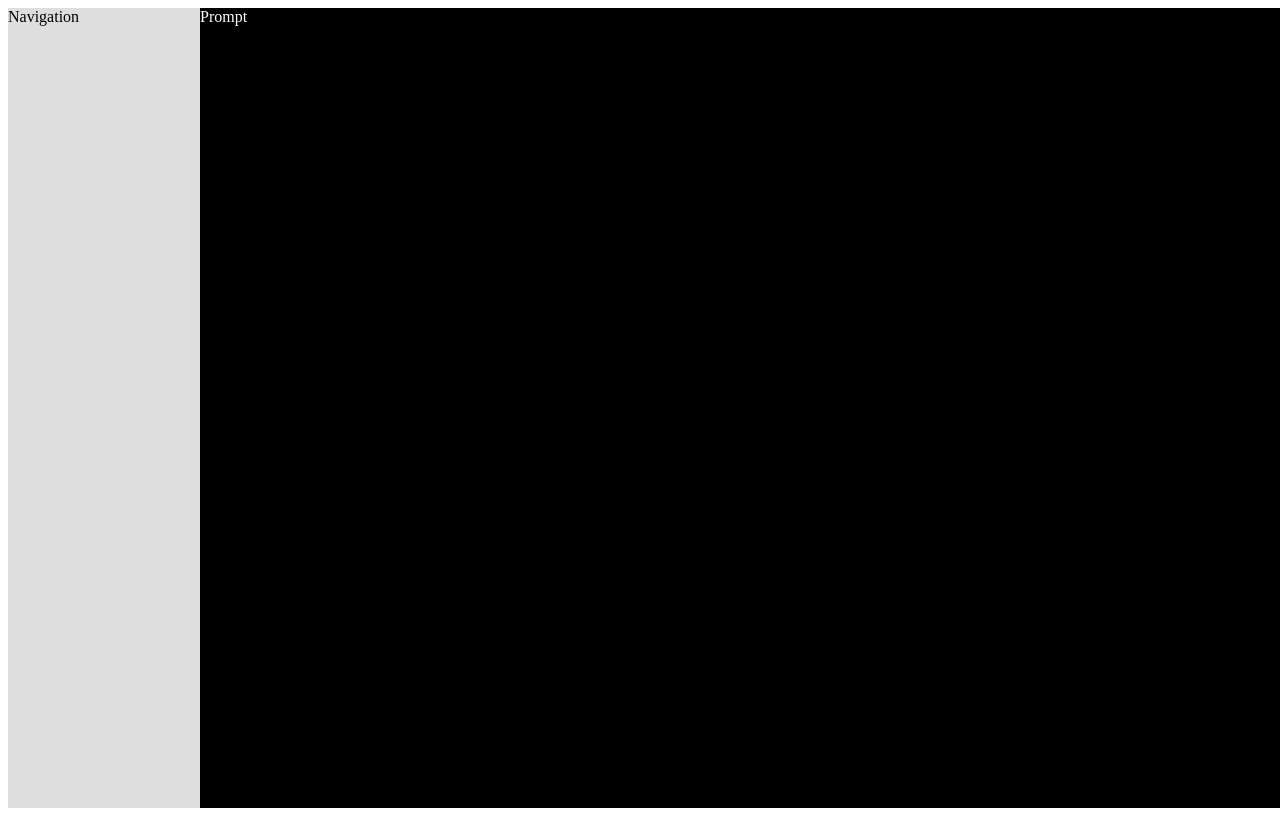
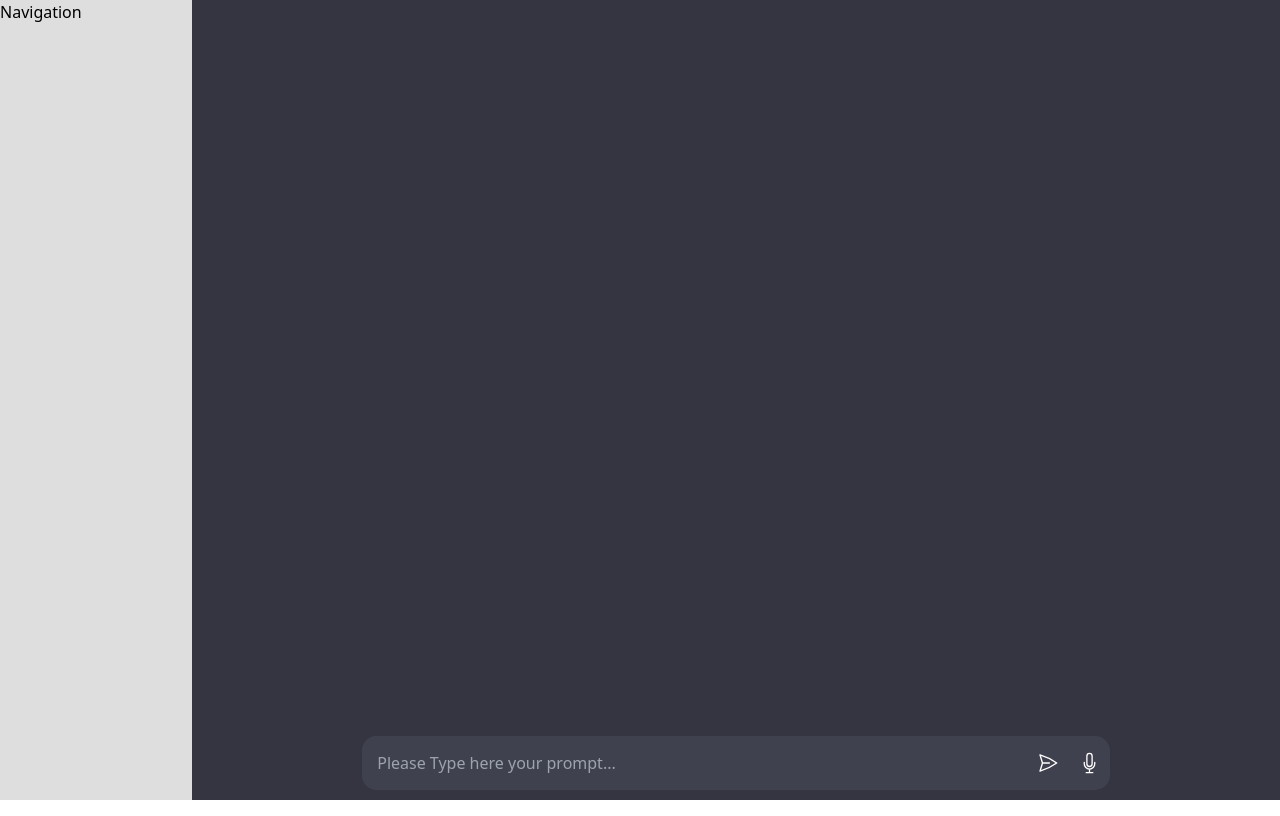
Before and after one commit to pushpendra-dpa/react-chatgpt, a JavaScript app: page / in a window 1280 px wide. Built offline with nearby package versions, Linux system fonts and the light colour scheme.

Commit message:
Prompt Part Done

```diff
--- a/src/App.css
+++ b/src/App.css
@@ -2,6 +2,8 @@
   display: flex;
   height: 100vh;
   width: 100vw;
+  margin: 0;
+  padding: 0;
 }
 
 .App>div:nth-child(1) {
@@ -11,6 +13,13 @@
 
 .App>div:nth-child(2) {
   width: 85vw;
-  background-color: black;
   color: #ffffff;
 }
+
+.App .main-screen {
+  display: flex;
+  flex-direction: column;
+  justify-content: space-between;
+  background: #343541;
+
+}
--- a/src/App.js
+++ b/src/App.js
@@ -7,7 +7,7 @@ function App() {
   return (
     <div className="App">
       <Navigation />
-      <div>
+      <div className='main-screen'>
         <Example />
         <Prompt />
       </div>
--- a/src/Prompt.js
+++ b/src/Prompt.js
@@ -1,4 +1,17 @@
-const Prompt = ()=>{
-    return <div>Prompt</div>
+import "./prompt.css"
+import MicSVG from "./assets/mic.svg"
+import SendSVG from "./assets/send.svg"
+const Prompt = () => {
+    return <div className="main-prompt">
+        <div>
+            <input type="text" placeholder="Please Type here your prompt..." />
+            <div className="mic">
+                <img src={SendSVG} width={"24px"} />
+            </div>
+            <div className="mic">
+                <img src={MicSVG} width={"24px"} />
+            </div>
+        </div>
+    </div>
 }
 export default Prompt;
--- a/src/index.css
+++ b/src/index.css
@@ -1,3 +1,8 @@
 @tailwind base;
 @tailwind component;
 @tailwind utilities;
+
+body {
+    padding: 0;
+    margin: 0;
+}
--- a/src/index.js
+++ b/src/index.js
@@ -1,3 +1,4 @@
 import ReactDOM from "react-dom"
 import App from "./App"
+import "./index.css"
 ReactDOM.render(<App />, document.querySelector("#root"))
--- /dev/null
+++ b/src/prompt.css
@@ -0,0 +1,31 @@
+.main-prompt {
+    padding: 10px;
+}
+
+.main-prompt>div {
+    display: flex;
+    justify-content: center;
+    background: #40414f;
+    width: 70%;
+    margin: 0 auto;
+    border-radius: 15px;
+}
+
+
+.main-prompt>div>input {
+
+    border-radius: 15px;
+    width: 100%;
+    background: #40414f;
+    padding: 15px;
+    outline: none;
+    cursor: text;
+}
+
+.main-prompt .mic {
+    display: flex;
+    align-items: center;
+    padding: 0 10px 0 10px;
+    cursor: pointer;
+
+}
```
Also changed, not shown: src/assets/mic.svg (added), src/assets/send.svg (added).
